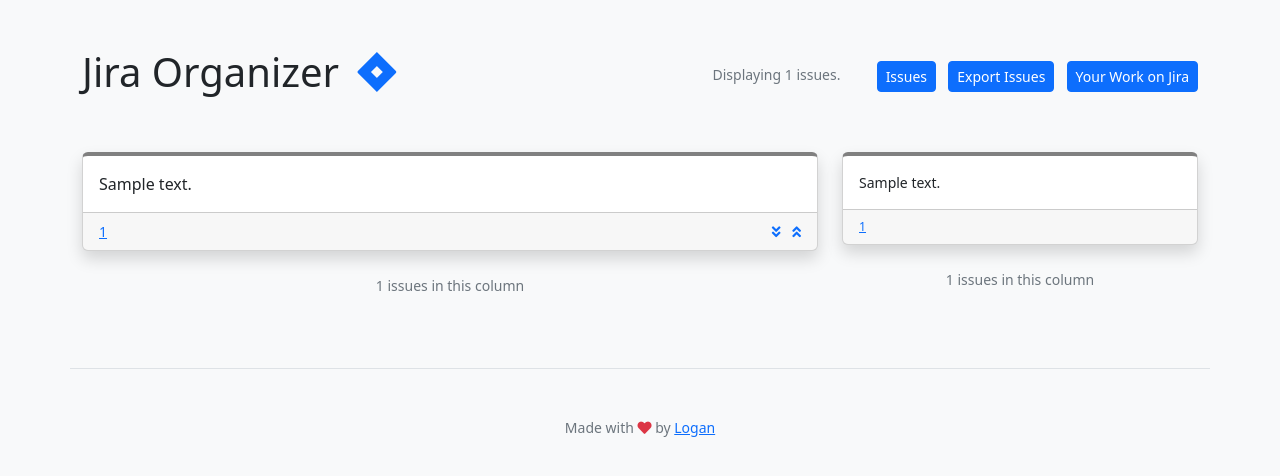
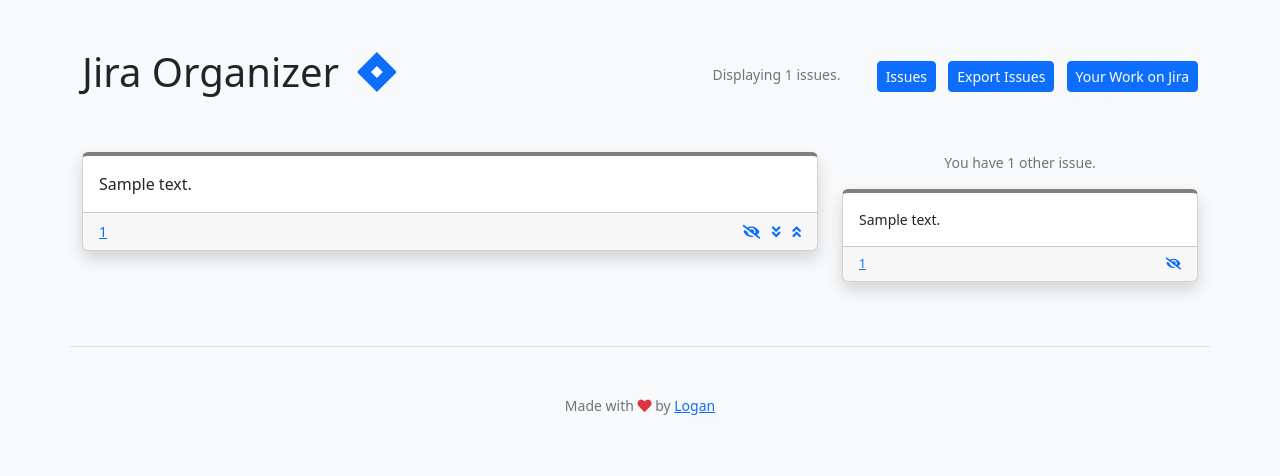
Before and after one commit to loganbibby/jira-organizer, a Python web app: template jira_organizer/templates/organizer.html in a window 1280 px wide. Shown: the top 476 px of the page. Run offline with Jinja, Linux system fonts and the light colour scheme; the template is opened without the code that fills it: most values are stand-ins (such as "Sample title", 1, 10 or a date in 2020).

Commit message:
Added ability to hide issues; updated README

```diff
--- a/jira_organizer/templates/organizer.html
+++ b/jira_organizer/templates/organizer.html
@@ -1,6 +1,6 @@
 {% extends '_framework.html' %}
 
-{% macro show_issue(issue, sm=False) %}
+{% macro show_issue(issue, sm=False, hidden=False) %}
   {% if sm %}
     {% set list_me = 2 %}
   {% else %}
@@ -48,8 +48,13 @@
       </ul>
             </div>
             <div class="col-2 text-end">
-                {% if not sm %}
                 <ul class="list-unstyled list-inline mb-0">
+                    <li class="list-inline-item">
+                        <a href="#" class="hide">
+                            <i class="{% if hidden %}far fa-eye{% else %}fas fa-eye-slash{% endif %}"></i>
+                        </a>
+                    </li>
+                    {% if not sm %}
                     <li class="list-inline-item">
                         <a href="#" class="move-to-bottom">
                             <i class="fas fa-angle-double-down"></i>
@@ -60,8 +65,8 @@
                             <i class="fas fa-angle-double-up"></i>
                         </a>
                     </li>
+                    {% endif %}
                 </ul>
-                {% endif %}
             </div>
         </div>
     </div><!-- .card-footer -->
@@ -73,18 +78,28 @@
       <div id="issues-container">
         {% for issue in columns['main'] %}{{ show_issue(issue) }}{% endfor %}
       </div><!-- #issues-container -->
-      <div class="my-4 small text-muted text-center">
-        {{ columns['main']|count }} issues in this column
-      </div>
     </div><!-- .col -->
-    {% if columns['other']|count %}
     <div class="col-12 col-lg-4 small">
-      {% for issue in columns['other'] %}{{ show_issue(issue, sm=True) }}{% endfor %}
-      <div class="my-4 text-muted text-center">
-        {{ columns['other']|count }} issues in this column
-      </div>
+        {% if columns['hidden']|count %}
+        <div class="mb-3 text-muted hidden-issues-count text-center">
+            {% set count = columns['hidden']|count %}
+            You have {{ count }} hidden issue{% if count > 1 %}s{% endif %}.
+            <a href="#" id="show-hidden" data-prev="Hide?">Show?</a>
+        </div>
+        <div id="hidden-issues-container" style="display: none">
+            {% for issue in columns['hidden'] %}{{ show_issue(issue, sm=True, hidden=True) }}{% endfor %}
+        </div>
+        {% endif %}
+        {% if columns['other']|count %}
+        <div class="mb-3 text-muted other-issues-count text-center">
+            {% set count = columns['other']|count %}
+            You have {{ count }} other issue{% if count > 1 %}s{% endif %}.
+        </div>
+        <div id="other-issues-container">
+            {% for issue in columns['other'] %}{{ show_issue(issue, sm=True) }}{% endfor %}
+        </div>
+        {% endif %}
     </div><!-- .col -->
-    {% endif %}
 {% endblock %}
 
 {% block body_end %}
@@ -113,6 +128,7 @@
         }
 
         let issuesContainer = $("#issues-container");
+        let hiddenContainer = $("#hidden-issues-container");
 
         issuesContainer.sortable({
             cursor: "move",
@@ -131,6 +147,28 @@
             $(this).closest(".issue-container").prependTo(issuesContainer);
             updateOrder();
         });
+
+        $("#show-hidden").click(function(){
+            $("#hidden-issues-container").toggle();
+            let prevText = $(this).attr("data-prev");
+            $(this).attr("data-prev", $(this).text());
+            $(this).text(prevText);
+        });
+
+        $(".hide").click(function(){
+            let issue = $(this).closest(".issue-container")
+            $.ajax({
+                url: "/api/hide/" + issue.attr("data-id"),
+                method: "POST",
+                success: function(data) {
+                    if ( data.hidden ) {
+                        issue.appendTo(hiddenContainer);
+                    } else {
+                        issue.appendTo(issuesContainer);
+                    }
+                }
+            });
+        });
     });
     </script>
 {% endblock %}
```
Also changed, not shown: jira_organizer/views.py (+21 -4 lines), README.md.
